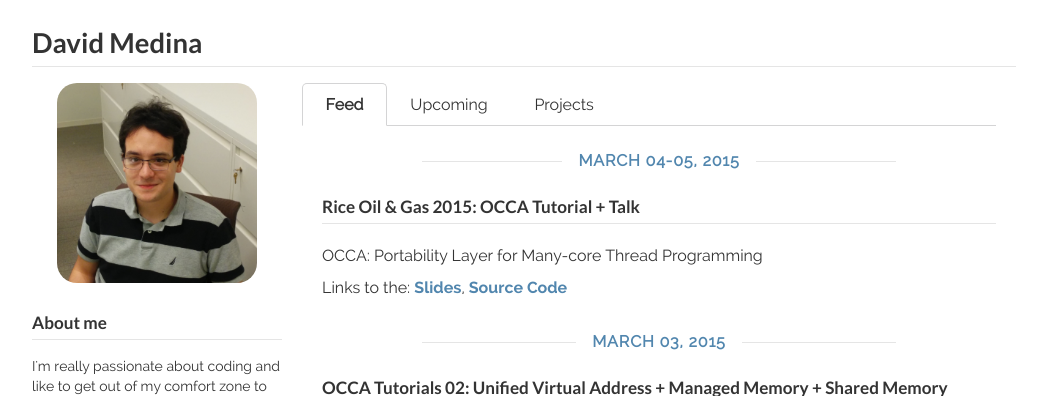
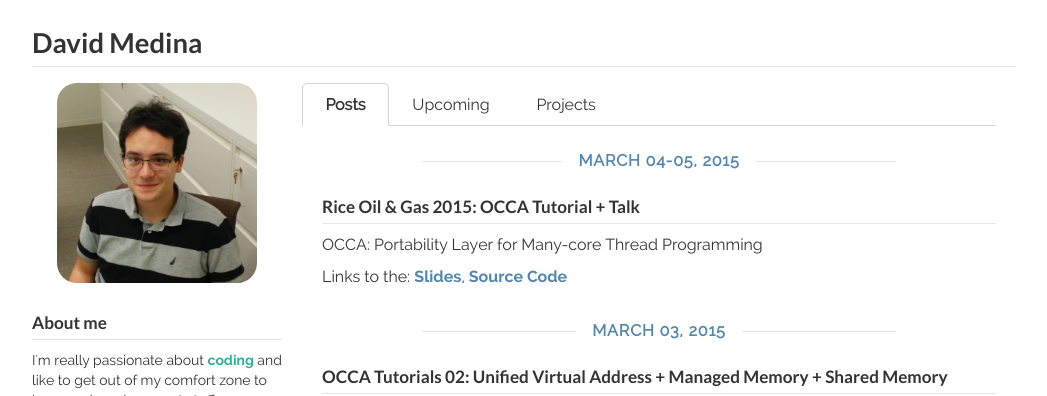
Before and after one commit to dmed256/dmed256.com, a PHP site: page / in a window 1280 px wide. Shown: the top 396 px of the page, without its empty margins (116-1163 px from the left). Run offline with PHP 8.4, Linux system fonts and the light colour scheme; some web fonts are replaced.

Commit message:
[Update] On airplane

```diff
--- a/feedContent.php
+++ /dev/null
@@ -1,14 +0,0 @@
-<div class="feed" dividerText="March 04-05, 2015">
-  <h4 class="ui dividing header"> Rice Oil & Gas 2015: OCCA Tutorial + Talk </h4>
-  OCCA: Portability Layer for Many-core Thread Programming
-  </br>
-  Links to the: <a href="http://libocca.org/talks/riceOG15.pdf" class="link">Slides</a>, <a href="https://github.com/tcew/OG15" class="link">Source Code</a>
-</div>
-<div class="feed" dividerText="March 03, 2015">
-  <h4 class="ui dividing header"> OCCA Tutorials 02: Unified Virtual Address + Managed Memory + Shared Memory </h4>
-  <iframe class="youtube" width="560" height="315" src="https://www.youtube.com/embed/9uiw3hzGCl4" frameborder="0" allowfullscreen></iframe>
-</div>
-<div class="feed" dividerText="February 28, 2015">
-  <h4 class="ui dividing header"> OCCA Tutorials 01: Installation + Introduction </h4>
-  <iframe class="youtube" width="560" height="315" src="https://www.youtube.com/embed/XYf73mqQBLE" frameborder="0" allowfullscreen></iframe>
-</div>
--- a/index.php
+++ b/index.php
@@ -7,22 +7,21 @@
   <div class="sidebar">
     <img src="/images/profile/david.jpg" class="ui rounded image" style="width: 200px; border-radius: 20px; margin: auto">
 
-    <h4 class="ui dividing header"> About me </h4>
-
-    I'm really passionate about coding and like to get out of my comfort zone to learn and produce neat stuff
+    <h4 class="ui dividing header" style="margin-bottom: 10px"> About me </h4>
+    I'm really passionate about <?php highlight('coding') ?> and like to get out of my comfort zone to learn and produce neat stuff
 
     </br>
     </br>
-    Most of my research work deals with HPC / heterogeneous-computing with a focus on numerical methods
+    Most of my <?php highlight('research') ?> work deals with HPC / heterogeneous-computing with a focus on numerical methods
 
-    <h4 class="ui dividing header"> Projects </h4>
+    <h4 class="ui dividing header" style="margin-bottom: 10px"> Projects </h4>
 
     I'm currently mostly working on <a href="http://libocca.org" class="link">OCCA</a>
     </br>
     </br>
     I've been lucky to work with an awesome team led by <a href="http://tcew.github.io/" class="link">Professor Warburton</a> and have collaborated with cool folks at the Argonne Labs
 
-    <h4 class="ui dividing header"> Contact Info </h4>
+    <h4 class="ui dividing header" style="margin-bottom: 10px"> Contact Info </h4>
 
     If anything I do is interesting to you, it would make my day to chat about it!
 
@@ -37,16 +36,16 @@
   <div id="id_bodyContainer" class="container">
     <div id="id_bodyHeader">
       <div class="ui tabular menu">
-        <a class="item active" data-tab="feed"    > Feed     </a>
+        <a class="item active" data-tab="posts"   > Posts     </a>
         <a class="item"        data-tab="upcoming"> Upcoming </a>
         <a class="item"        data-tab="projects"> Projects </a>
       </div>
     </div>
     <div id="id_bodyTopShadow"></div>
-    <div class="ui active tab" data-tab="feed">
+    <div class="ui active tab" data-tab="posts">
       <div class="tabBodyContainer2">
         <div class="tabBodyContainer">
-          <?php addTabContent('feed') ?>
+          <?php addTabContent('posts') ?>
         </div>
       </div>
     </div>
--- a/main.css
+++ b/main.css
@@ -200,11 +200,12 @@ body {
 
 #id_bodyTopShadow {
     top: 50px;
+    box-shadow: inset 0 8px 8px -8px #F19D5C;
 }
 
 #id_bodyBottomShadow {
     bottom: 0px;
-    /* bottom: 80px; /\* (height) 40 + (body padding) (20 + 20) *\/ */
+    box-shadow: inset 0 -10px 10px -10px #5186AE;
 }
 
 .tabBodyContainer2 {
@@ -219,7 +220,7 @@ body {
 
     overflow: hidden;
 
-    padding: 20px;
+    padding: 0px 20px 0px 20px;
     z-index : 0;
 }
 
@@ -244,6 +245,9 @@ body {
 /*---[ Feed ]----------*/
 .feed:first-child {
     margin-top: 0px;
+}
+.feed:last-child {
+    margin-bottom: 0px;
 }
 
 .feed {
@@ -318,6 +322,10 @@ h5.header {
     font-size: 14px !important;
 
     margin-top   : 15px !important;
+    margin-bottom: 5px !important;
+}
+
+.feed.header {
     margin-bottom: 5px !important;
 }
 
--- a/main.js
+++ b/main.js
@@ -12,22 +12,19 @@ function checkBodyScroll(){
     var bodyScrollTop    = body.scrollTop();
     var bodyScrollBottom = body[0].scrollHeight - (bodyScrollTop + body.height());
 
-    var uShadow = 'inset 0   8px  8px  -8px #F19D5C';
-    var dShadow = 'inset 0 -10px 10px -10px #5186AE';
-
     if(0 < bodyScrollTop)
-      topShadow.css('box-shadow', uShadow);
+      topShadow.css('display', 'block');
     else
-      topShadow.css('box-shadow', 'none');
+      topShadow.css('display', 'none');
 
     if(bodyScrollBottom <= 20)
-      bottomShadow.css('box-shadow', 'none');
+      bottomShadow.css('display', 'none');
     else
-      bottomShadow.css('box-shadow', dShadow);
+      bottomShadow.css('display', 'block');
   }
   else{
-    topShadow.css('box-shadow', 'none');
-    bottomShadow.css('box-shadow', 'none');
+    topShadow.css('display', 'none');
+    bottomShadow.css('display', 'none');
   }
 }
 
--- /dev/null
+++ b/postsContent.php
@@ -0,0 +1,50 @@
+<div class="feed" dividerText="March 04-05, 2015">
+  <h4 class="ui dividing feed header"> Rice Oil & Gas 2015: OCCA Tutorial + Talk </h4>
+  OCCA: Portability Layer for Many-core Thread Programming
+  </br>
+  Links to the: <a href="http://libocca.org/talks/riceOG15.pdf" class="link">Slides</a>, <a href="https://github.com/tcew/OG15" class="link">Source Code</a>
+</div>
+
+<div class="feed" dividerText="March 03, 2015">
+  <h4 class="ui dividing feed header"> OCCA Tutorials 02: Unified Virtual Address + Managed Memory + Shared Memory </h4>
+  <iframe class="youtube" width="560" height="315" src="https://www.youtube.com/embed/9uiw3hzGCl4" frameborder="0" allowfullscreen></iframe>
+</div>
+
+<div class="feed" dividerText="February 28, 2015">
+  <h4 class="ui dividing feed header"> OCCA Tutorials 01: Installation + Introduction </h4>
+  <iframe class="youtube" width="560" height="315" src="https://www.youtube.com/embed/XYf73mqQBLE" frameborder="0" allowfullscreen></iframe>
+</div>
+
+<div class="feed" dividerText="*February 14, 2015">
+  <h4 class="ui dividing feed header"> Visit to Chevron: Talk </h4>
+  OKL: A Unified Language for Parallel Architectures
+</div>
+
+<div class="feed" dividerText="*February 04, 2015">
+  <h4 class="ui dividing feed header"> PhD Proposal </h4>
+  OKL: A Unified Language for Parallel Architectures
+</div>
+
+<div class="feed" dividerText="*October 2014">
+  <h4 class="ui dividing feed header"> Paper on Arxiv </h4>
+  High-Order Finite-differences on Multi-threaded Architectures using OCCA (<a href="papers/highOrderFD.pdf" class="link">PDF</a>)
+  </br>
+  David S. Medina, Amik St-Cyr, T. Warburton
+  </br>
+  ArXiv preprint can be found at <a href="http://arxiv.org/abs/1410.1387" class="link">http://arxiv.org/abs/1410.1387</a>
+</div>
+
+<div class="feed" dividerText="*June 01, 2014">
+  <h4 class="ui dividing feed header"> ICOSAHOM '14: Talk </h4>
+  OCCA: A Unified Approach to Multi-Threading Languages
+</div>
+
+<div class="feed" dividerText="*March 01, 2014">
+  <h4 class="ui dividing feed header"> Rice Oil &amp; Gas Workshop '14: Poster </h4>
+  OCCA: A Unified Approach to Multi-Threading Languages
+</div>
+
+<div class="feed" dividerText="*April 24, 2014">
+  <h4 class="ui dividing feed header"> Master's Thesis Defense </h4>
+  OCCA: A Unified Approach to Multi-Threading Languages (<a href="papers/masters.pdf" class="link">PDF</a>)
+</div>
--- a/projectsContent.php
+++ b/projectsContent.php
@@ -1,5 +1,13 @@
 <div class="feed">
-  <h4 class="ui dividing header"> OCCA </h4>
-  <img src="/images/projects/occa/occaFlow.png" style="display: block; height: 400px;"></img>
-  <a href="http://libocca.org" class="link">Website</a>
+  <h2 class="ui dividing feed header"> OCCA </h2>
+  <img src="/images/projects/occa/occaFlow.png" style="display: block; height: 400px; margin: auto;"></img>
+  <div class="indent1">
+    <div style="line-height: 20px"></br></div>
+    <?php highlight('OCCA') ?> is an open-source (<?php highlight('MIT license') ?>) library used to program current multi-core/many-core architectures.
+    Devices (such as <?php highlight2('CPUs, GPUs, Intel\'s Xeon Phi, FPGAs') ?>, etc) are abstracted using an offload-model for application development and programming for the devices is done through a C-based (<?php highlight('OKL') ?>) or Fortran-based kernel language (<?php highlight('OFL') ?>).
+    OCCA gives developers the ability to target devices at run-time by using run-time compilation for device kernels.
+
+    </br>
+    <a href="http://libocca.org" class="link">Website</a>
+  </div>
 </div>
--- a/upcomingContent.php
+++ b/upcomingContent.php
@@ -1,9 +1,14 @@
 <div class="feed" dividerText="March 14-15, 2015">
-  <h4 class="ui dividing header"> SIAM CSE '15: Talk + Poster </h4>
+  <h4 class="ui dividing feed header"> SIAM CSE '15: Talk + Poster </h4>
   OCCA: Portability Layer for Many-core Thread Programming
 </div>
 
-<div class="feed" dividerText="May, 2015">
-  <h4 class="ui dividing header"> PhD Defense </h4>
+<div class="feed" dividerText="April 01-10, 2015">
+  <h4 class="ui dividing feed header"> Visit to Sandia National Lab: Seminar Talk </h4>
+  OKL: A Unified Language for Parallel Architectures
+</div>
+
+<div class="feed" dividerText="May - August, 2015">
+  <h4 class="ui dividing feed header"> PhD Defense </h4>
   Haven't scheduled the day or room yet
 </div>
```
